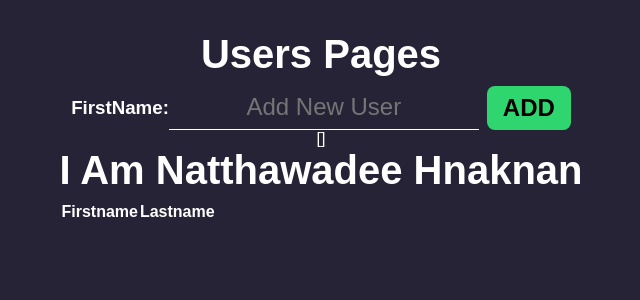
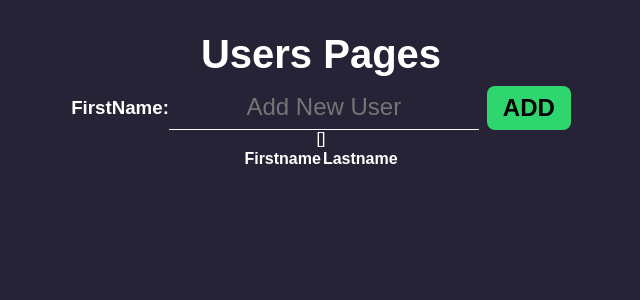
Before and after one commit to p0ngzzz/master-nuxt, a Nuxt app: page /users in a window 1280 px wide. Shown: the top 300 px of the page, without its empty margins (319-959 px from the left). Built offline with nearby package versions, Linux system fonts and the light colour scheme.

Commit message:
delete name

```diff
--- a/components/UserComponent.vue
+++ b/components/UserComponent.vue
@@ -1,7 +1,6 @@
 <template>
   <div id="user">
     <div class="user-table">
-      <h1>I am Natthawadee Hnaknan</h1>
       <table>
         <thead>
           <tr>
```
